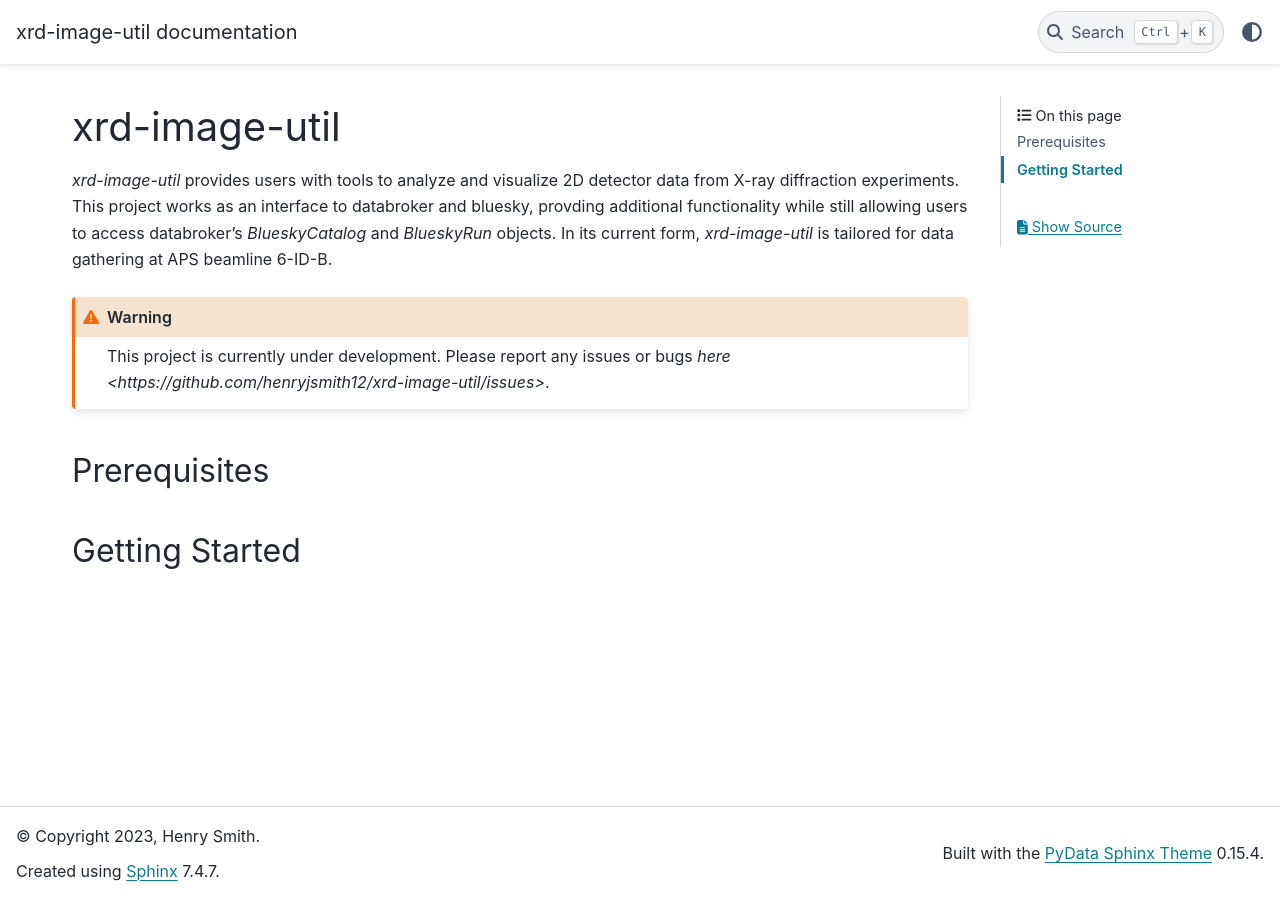
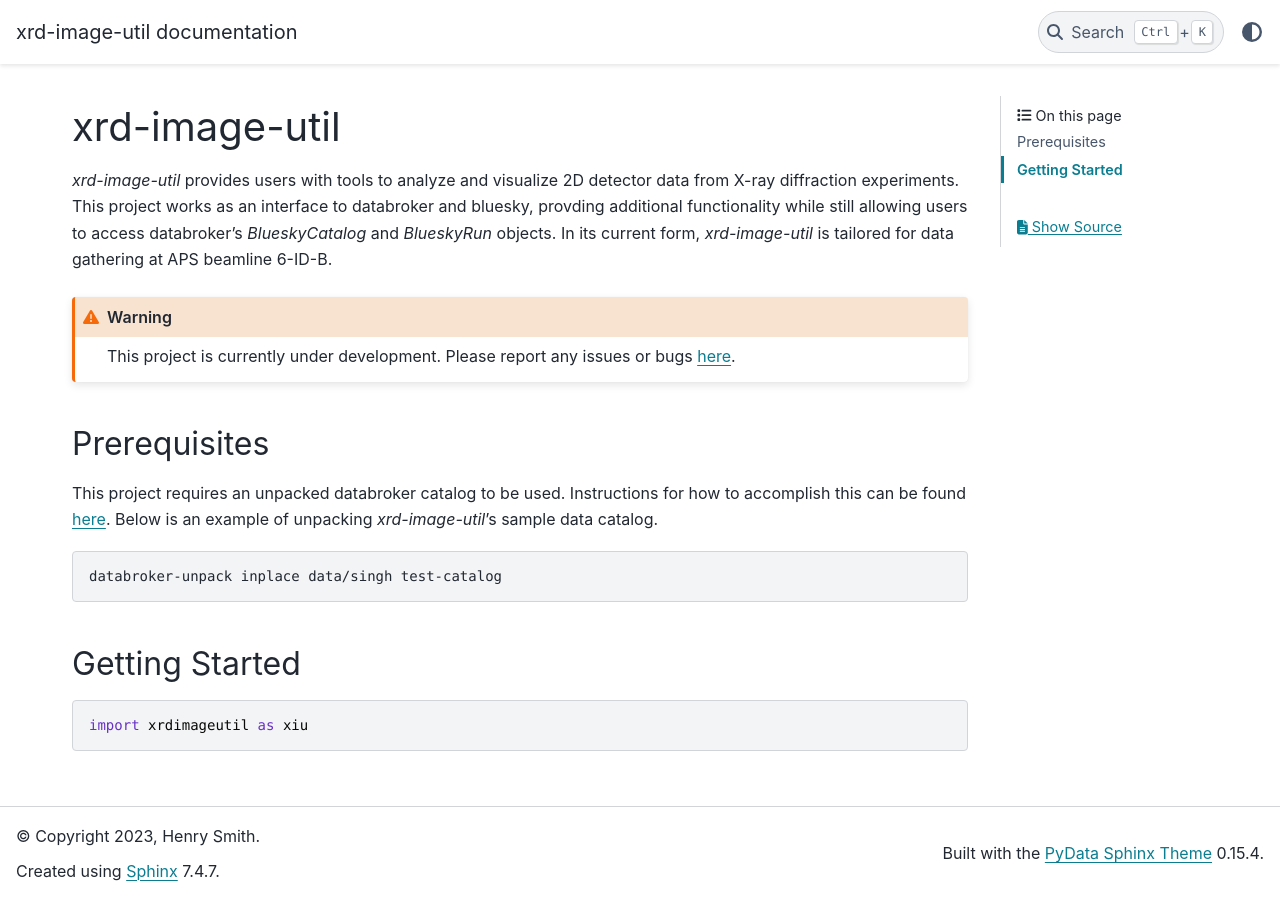
Before and after one commit to pecomyint/xrd-image-util, a Sphinx documentation site: the page built from docs/index.rst, in a window 1280 px wide. Built offline with Sphinx 7.4.7 and the PyData theme 0.15.4, drawn with Linux system fonts in a browser that asks for light colours.

Commit message:
Add code blocks

```diff
--- a/docs/index.rst
+++ b/docs/index.rst
@@ -10,11 +10,24 @@ is tailored for data gathering at APS beamline 6-ID-B.
 .. warning::
 
     This project is currently under development.
-    Please report any issues or bugs `here <https://github.com/henryjsmith12/xrd-image-util/issues>`.
+    Please report any issues or bugs `here <https://github.com/henryjsmith12/xrd-image-util/issues>`_.
+
 
 Prerequisites
 -------------
 
+This project requires an unpacked databroker catalog to be used. Instructions for how to accomplish
+this can be found `here <https://blueskyproject.io/databroker-pack/usage.html#option-1-unpacking-in-place>`_.
+Below is an example of unpacking `xrd-image-util`'s sample data catalog.
+
+.. code-block:: console
+
+    databroker-unpack inplace data/singh test-catalog
+
 
 Getting Started
 ---------------
+
+.. code-block:: python
+
+    import xrdimageutil as xiu
```
